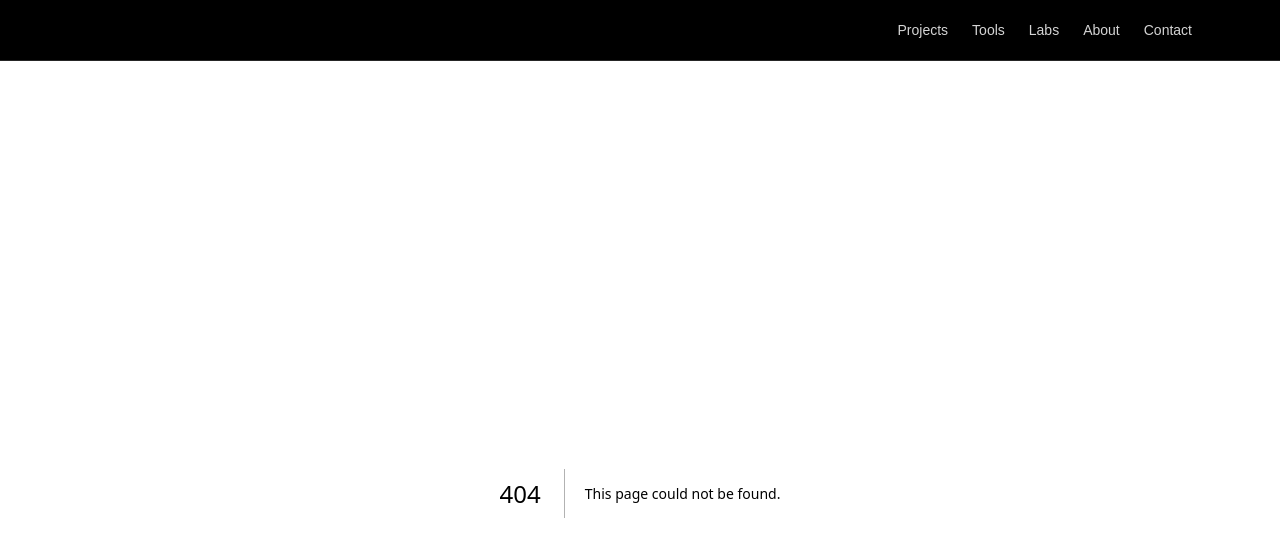
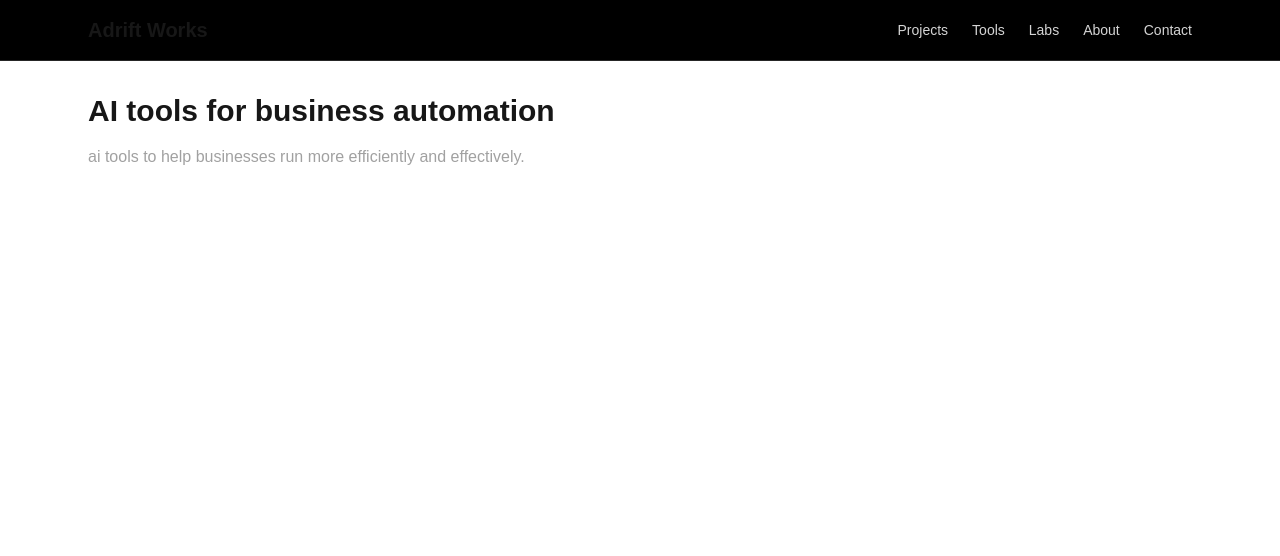
Before and after one commit to AdriftWorks/website, a Next.js app: page /projects/automation in a window 1280 px wide. Before the commit this address had no page. Shown: the top 556 px of the page. Built offline with nearby package versions, Linux system fonts and the light colour scheme.

Commit message:
Create Automation component for AI tools display

```diff
--- /dev/null
+++ b/app/projects/automation/page.tsx
@@ -0,0 +1,13 @@
+export default function Automation() {
+  return (
+    <div>
+      <h1 className="text-3xl font-bold mb-4">
+        AI tools for business automation
+      </h1>
+
+      <p className="text-neutral-400">
+        ai tools to help businesses run more efficiently and effectively.
+      </p>
+    </div>
+  );
+}
```
